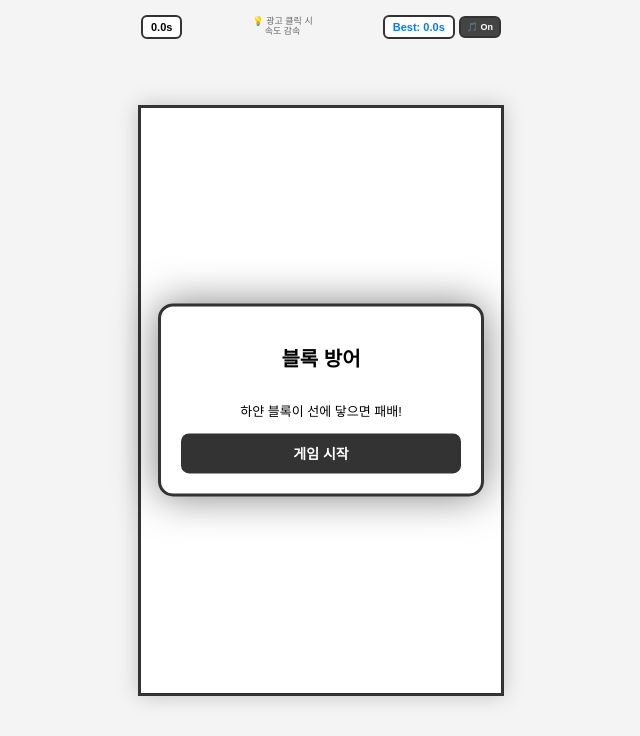
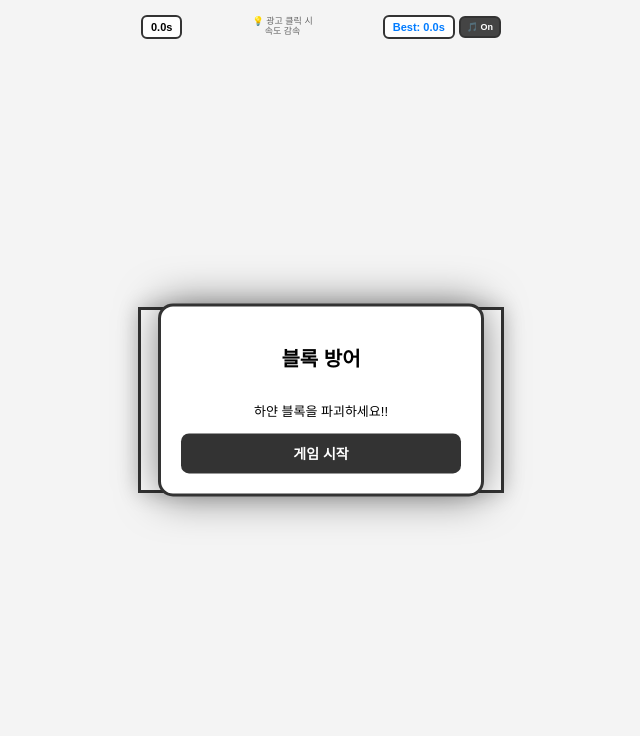
Before and after one commit to wealthsmurf/lookaut, a FastAPI app: page / in a window 1280 px wide. Shown: the top 736 px of the page, without its empty margins (319-959 px from the left). Run offline with FastAPI, Linux system fonts and the light colour scheme.

Commit message:
Update index.html

```diff
--- a/templates/index.html
+++ b/templates/index.html
@@ -80,7 +80,7 @@
 
         <div id="start-overlay" class="panel" style="display: flex; flex-direction: column;">
             <h2 style="font-size: 20px;">블록 방어</h2>
-            <p style="font-size: 13px;">하얀 블록이 선에 닿으면 패배!</p>
+            <p style="font-size: 13px;">하얀 블록을 파괴하세요!!</p>
             <button onclick="startGame()">게임 시작</button>
         </div>
 
@@ -99,7 +99,7 @@
 
     <script>
         const bgm = new Audio('Bgggm.mp3');
-        bgm.loop = true; bgm.volume = 0.9;
+        bgm.loop = true; bgm.volume = 1.5;
         let isMuted = false, gameActive = false;
 
         const audioCtx = new (window.AudioContext || window.webkitAudioContext)();
```
